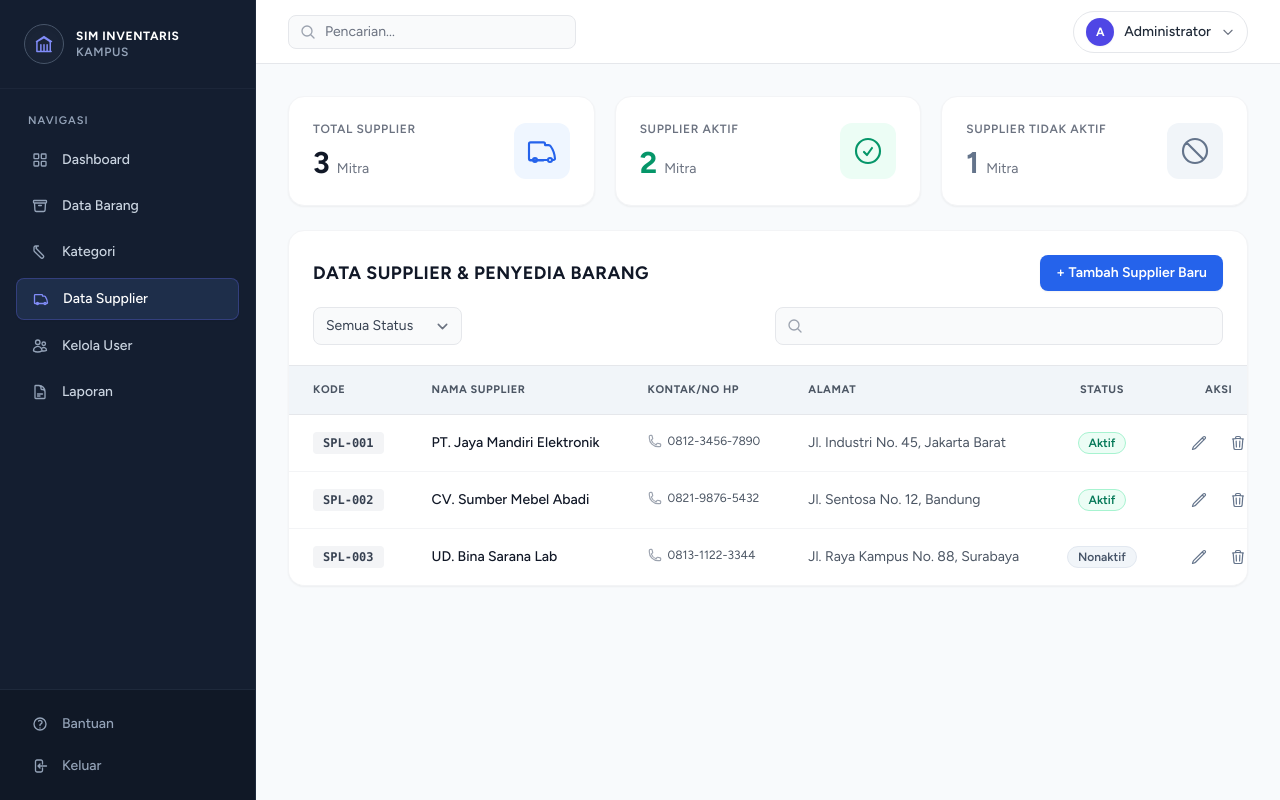
After one commit to nocturnnnnn/sim-inventaris, a Laravel app: page /suppliers in a window 1280 px wide. The commit adds this page. Run offline with Laravel 12, Linux system fonts and the light colour scheme; a user stored in the database is signed in; data comes from the database, SQL or seed files in the repository; style sheets or scripts are compiled from the project's sources.

Commit message:
feat: rilis sistem manajemen inventaris terpadu (modul supplier, seeder hash, pembaruan README pengembang)

```diff
--- a/app/Http/Controllers/DashboardController.php
+++ b/app/Http/Controllers/DashboardController.php
@@ -9,7 +9,7 @@ class DashboardController extends Controller
 {
     public function index(Request $request)
     {
-        // 3 Widget Ringkasan Statistik Sesuai Wireframe
+        // Ringkasan Statistik Utama Inventaris
         $totalJenis = Item::count();
         $totalStok = Item::sum('stok') ?? 0;
         $totalRusak = Item::where('kondisi', 'Rusak')->count();
--- /dev/null
+++ b/app/Http/Controllers/SupplierController.php
@@ -0,0 +1,88 @@
+<?php
+
+namespace App\Http\Controllers;
+
+use App\Models\Supplier;
+use Illuminate\Http\Request;
+use Illuminate\Validation\Rule;
+
+class SupplierController extends Controller
+{
+    public function index(Request $request)
+    {
+        $suppliers = Supplier::query()
+            ->when($request->search, function ($q) use ($request) {
+                $q->where(function ($sub) use ($request) {
+                    $sub->where('nama_supplier', 'like', '%'.$request->search.'%')
+                        ->orWhere('kode_supplier', 'like', '%'.$request->search.'%')
+                        ->orWhere('kontak', 'like', '%'.$request->search.'%');
+                });
+            })
+            ->when($request->status, fn ($q) => $q->where('status', $request->status))
+            ->latest()
+            ->paginate(10)
+            ->withQueryString();
+
+        $totalSupplier = Supplier::count();
+        $totalAktif = Supplier::where('status', 'Aktif')->count();
+        $totalNonaktif = Supplier::where('status', 'Nonaktif')->count();
+
+        return view('suppliers.index', compact('suppliers', 'totalSupplier', 'totalAktif', 'totalNonaktif'));
+    }
+
+    public function create()
+    {
+        return view('suppliers.form', ['supplier' => new Supplier(['status' => 'Aktif'])]);
+    }
+
+    public function store(Request $request)
+    {
+        $validated = $request->validate([
+            'kode_supplier' => ['required', 'string', 'max:50', 'unique:suppliers,kode_supplier'],
+            'nama_supplier' => ['required', 'string', 'max:255'],
+            'kontak' => ['required', 'string', 'max:50'],
+            'alamat' => ['required', 'string'],
+            'status' => ['required', 'in:Aktif,Nonaktif'],
+        ]);
+
+        Supplier::create($validated);
+
+        return redirect()->route('suppliers.index')
+            ->with('success', 'Data supplier '.$validated['nama_supplier'].' berhasil ditambahkan!');
+    }
+
+    public function show(Supplier $supplier)
+    {
+        return redirect()->route('suppliers.edit', $supplier);
+    }
+
+    public function edit(Supplier $supplier)
+    {
+        return view('suppliers.form', compact('supplier'));
+    }
+
+    public function update(Request $request, Supplier $supplier)
+    {
+        $validated = $request->validate([
+            'kode_supplier' => ['required', 'string', 'max:50', Rule::unique('suppliers', 'kode_supplier')->ignore($supplier->id)],
+            'nama_supplier' => ['required', 'string', 'max:255'],
+            'kontak' => ['required', 'string', 'max:50'],
+            'alamat' => ['required', 'string'],
+            'status' => ['required', 'in:Aktif,Nonaktif'],
+        ]);
+
+        $supplier->update($validated);
+
+        return redirect()->route('suppliers.index')
+            ->with('success', 'Data supplier '.$supplier->nama_supplier.' berhasil diperbarui!');
+    }
+
+    public function destroy(Supplier $supplier)
+    {
+        $nama = $supplier->nama_supplier;
+        $supplier->delete();
+
+        return redirect()->route('suppliers.index')
+            ->with('success', 'Supplier '.$nama.' berhasil dihapus!');
+    }
+}
--- /dev/null
+++ b/app/Models/Supplier.php
@@ -0,0 +1,33 @@
+<?php
+
+namespace App\Models;
+
+use Illuminate\Database\Eloquent\Builder;
+use Illuminate\Database\Eloquent\Factories\HasFactory;
+use Illuminate\Database\Eloquent\Model;
+use Illuminate\Support\Carbon;
+
+/**
+ * @property int $id
+ * @property string $kode_supplier
+ * @property string $nama_supplier
+ * @property string $kontak
+ * @property string $alamat
+ * @property string $status
+ * @property Carbon|null $created_at
+ * @property Carbon|null $updated_at
+ *
+ * @mixin Builder
+ */
+class Supplier extends Model
+{
+    use HasFactory;
+
+    protected $fillable = [
+        'kode_supplier',
+        'nama_supplier',
+        'kontak',
+        'alamat',
+        'status',
+    ];
+}
--- a/composer.json
+++ b/composer.json
@@ -1,9 +1,9 @@
 {
     "$schema": "https://getcomposer.org/schema.json",
-    "name": "laravel/laravel",
+    "name": "nocturn/sim-inventaris",
     "type": "project",
-    "description": "The skeleton application for the Laravel framework.",
-    "keywords": ["laravel", "framework"],
+    "description": "Sistem Informasi Manajemen Inventaris modern berbasis Laravel 12 & Tailwind CSS.",
+    "keywords": ["laravel", "sim-inventaris", "inventory-management", "laravel12"],
     "license": "MIT",
     "require": {
         "php": "^8.2",
--- a/resources/views/dashboard.blade.php
+++ b/resources/views/dashboard.blade.php
@@ -14,7 +14,7 @@
                 </div>
             @endif
 
-            <!-- 3 Stat Widgets Row (Exact wireframe on screen) -->
+            <!-- Widget Ringkasan Statistik -->
             <div class="grid grid-cols-1 md:grid-cols-3 gap-5">
                 <!-- Widget 1: Total Item Barang -->
                 <div class="bg-white p-6 rounded-2xl shadow-sm border border-gray-100 flex items-center justify-between">
@@ -187,7 +187,7 @@
                     </table>
                 </div>
 
-                <!-- Pagination matching wireframe footer -->
+                <!-- Pagination Halaman -->
                 <div class="px-6 py-4 border-t border-gray-100 flex flex-col sm:flex-row sm:items-center sm:justify-between gap-3 text-xs text-gray-500">
                     <div>
                         Menampilkan
--- a/resources/views/layouts/app.blade.php
+++ b/resources/views/layouts/app.blade.php
@@ -90,6 +90,17 @@
                                     </svg>
                                 </span>
                                 <span>Kategori</span>
+                            </a>
+
+                            <!-- Data Supplier -->
+                            <a href="{{ route('suppliers.index') }}"
+                               class="flex items-center gap-3 px-3.5 py-2.5 rounded-lg text-sm font-medium transition {{ request()->routeIs('suppliers.*') ? 'bg-[#1e2e4a] text-white shadow-sm border border-indigo-500/30' : 'text-slate-300 hover:bg-slate-800/60 hover:text-white' }}">
+                                <span class="w-5 h-5 flex items-center justify-center {{ request()->routeIs('suppliers.*') ? 'text-indigo-400' : 'text-slate-400' }}">
+                                    <svg class="w-4 h-4" fill="none" stroke="currentColor" stroke-width="2" viewBox="0 0 24 24">
+                                        <path stroke-linecap="round" stroke-linejoin="round" d="M8.25 18.75a1.5 1.5 0 01-3 0m3 0a1.5 1.5 0 00-3 0m3 0h6m-9 0H3.375a1.125 1.125 0 01-1.125-1.125V14.25m17.25 4.5a1.5 1.5 0 01-3 0m3 0a1.5 1.5 0 00-3 0m3 0h1.125c.621 0 1.129-.504 1.09-1.124a17.902 17.902 0 00-3.213-9.193 2.056 2.056 0 00-1.58-.86H14.25M16.5 18.75h-2.25m0-11.177v-.948c0-.621-.504-1.125-1.125-1.125H3.375c-.621 0-1.125.504-1.125 1.125v11.25c0 .621.504 1.125 1.125 1.125h9.75"/>
+                                    </svg>
+                                </span>
+                                <span>Data Supplier</span>
                             </a>
 
                             <!-- Kelola User (Admin Khusus) -->
--- a/resources/views/layouts/navigation.blade.php
+++ b/resources/views/layouts/navigation.blade.php
@@ -17,6 +17,9 @@
                     </x-nav-link>
                     <x-nav-link :href="route('items.index')" :active="request()->routeIs('items.*')">
                         {{ __('Kelola Barang') }}
+                    </x-nav-link>
+                    <x-nav-link :href="route('suppliers.index')" :active="request()->routeIs('suppliers.*')">
+                        {{ __('Data Supplier') }}
                     </x-nav-link>
                     @if(Auth::user()->role === 'admin')
                         <x-nav-link :href="route('users.index')" :active="request()->routeIs('users.*')">
--- /dev/null
+++ b/resources/views/suppliers/create.blade.php
@@ -0,0 +1 @@
+@include('suppliers.form')
--- /dev/null
+++ b/resources/views/suppliers/edit.blade.php
@@ -0,0 +1 @@
+@include('suppliers.form')
--- /dev/null
+++ b/resources/views/suppliers/index.blade.php
@@ -0,0 +1,210 @@
+<x-app-layout>
+    <div class="py-6 sm:py-8">
+        <div class="max-w-7xl mx-auto px-4 sm:px-6 lg:px-8 space-y-6">
+
+            @if(session('success'))
+                <div class="p-4 rounded-xl bg-emerald-50 border border-emerald-200 text-emerald-800 flex items-center justify-between text-sm shadow-sm">
+                    <div class="flex items-center gap-2.5">
+                        <svg class="w-5 h-5 text-emerald-600 shrink-0" fill="currentColor" viewBox="0 0 20 20">
+                            <path fill-rule="evenodd" d="M10 18a8 8 0 100-16 8 8 0 000 16zm3.707-9.293a1 1 0 00-1.414-1.414L9 10.586 7.707 9.293a1 1 0 00-1.414 1.414l2 2a1 1 0 001.414 0l4-4z" clip-rule="evenodd"/>
+                        </svg>
+                        <span><b>Notifikasi:</b> {{ session('success') }}</span>
+                    </div>
+                </div>
+            @endif
+
+            <div class="grid grid-cols-1 sm:grid-cols-3 gap-5">
+                <div class="bg-white p-6 rounded-2xl shadow-sm border border-gray-100 flex items-center justify-between">
+                    <div>
+                        <p class="text-xs font-semibold text-gray-500 uppercase tracking-wider">TOTAL SUPPLIER</p>
+                        <p class="text-3xl font-extrabold text-gray-900 mt-2">{{ $totalSupplier }} <span class="text-sm font-normal text-gray-500">Mitra</span></p>
+                    </div>
+                    <div class="w-14 h-14 rounded-xl bg-blue-50 text-blue-600 flex items-center justify-center shrink-0">
+                        <svg class="w-8 h-8" fill="none" stroke="currentColor" stroke-width="1.6" viewBox="0 0 24 24">
+                            <path stroke-linecap="round" stroke-linejoin="round" d="M8.25 18.75a1.5 1.5 0 01-3 0m3 0a1.5 1.5 0 00-3 0m3 0h6m-9 0H3.375a1.125 1.125 0 01-1.125-1.125V14.25m17.25 4.5a1.5 1.5 0 01-3 0m3 0a1.5 1.5 0 00-3 0m3 0h1.125c.621 0 1.129-.504 1.09-1.124a17.902 17.902 0 00-3.213-9.193 2.056 2.056 0 00-1.58-.86H14.25M16.5 18.75h-2.25m0-11.177v-.948c0-.621-.504-1.125-1.125-1.125H3.375c-.621 0-1.125.504-1.125 1.125v11.25c0 .621.504 1.125 1.125 1.125h9.75"/>
+                        </svg>
+                    </div>
+                </div>
+
+                <div class="bg-white p-6 rounded-2xl shadow-sm border border-gray-100 flex items-center justify-between">
+                    <div>
+                        <p class="text-xs font-semibold text-gray-500 uppercase tracking-wider">SUPPLIER AKTIF</p>
+                        <p class="text-3xl font-extrabold text-emerald-600 mt-2">{{ $totalAktif }} <span class="text-sm font-normal text-gray-500">Mitra</span></p>
+                    </div>
+                    <div class="w-14 h-14 rounded-xl bg-emerald-50 text-emerald-600 flex items-center justify-center shrink-0">
+                        <svg class="w-8 h-8" fill="none" stroke="currentColor" stroke-width="1.6" viewBox="0 0 24 24">
+                            <path stroke-linecap="round" stroke-linejoin="round" d="M9 12.75L11.25 15 15 9.75M21 12a9 9 0 11-18 0 9 9 0 0118 0z"/>
+                        </svg>
+                    </div>
+                </div>
+
+                <div class="bg-white p-6 rounded-2xl shadow-sm border border-gray-100 flex items-center justify-between">
+                    <div>
+                        <p class="text-xs font-semibold text-gray-500 uppercase tracking-wider">SUPPLIER TIDAK AKTIF</p>
+                        <p class="text-3xl font-extrabold text-slate-500 mt-2">{{ $totalNonaktif }} <span class="text-sm font-normal text-gray-500">Mitra</span></p>
+                    </div>
+                    <div class="w-14 h-14 rounded-xl bg-slate-100 text-slate-500 flex items-center justify-center shrink-0">
+                        <svg class="w-8 h-8" fill="none" stroke="currentColor" stroke-width="1.6" viewBox="0 0 24 24">
+                            <path stroke-linecap="round" stroke-linejoin="round" d="M18.364 18.364A9 9 0 005.636 5.636m12.728 12.728A9 9 0 015.636 5.636m12.728 12.728L5.636 5.636"/>
+                        </svg>
+                    </div>
+                </div>
+            </div>
+
+            <div class="bg-white rounded-2xl shadow-sm border border-gray-100 overflow-hidden">
+
+                <div class="p-6 pb-4 flex flex-col sm:flex-row sm:items-center sm:justify-between gap-4">
+                    <div>
+                        <h3 class="text-base sm:text-lg font-bold text-gray-900 uppercase tracking-wide">
+                            DATA SUPPLIER & PENYEDIA BARANG
+                        </h3>
+                    </div>
+
+                    <a href="{{ route('suppliers.create') }}"
+                       class="inline-flex items-center justify-center gap-1.5 px-4 py-2 bg-[#2563eb] hover:bg-blue-700 text-white text-xs sm:text-sm font-semibold rounded-lg shadow-sm transition">
+                        <span>+ Tambah Supplier Baru</span>
+                    </a>
+                </div>
+
+                <div class="px-6 pb-5">
+                    <form method="GET" action="{{ route('suppliers.index') }}" class="flex flex-wrap items-center gap-3">
+                        <div class="relative">
+                            <select name="status" onchange="this.form.submit()"
+                                    class="text-xs sm:text-sm rounded-lg border-gray-200 bg-gray-50 focus:bg-white text-gray-700 py-2 pl-3 pr-8 shadow-none focus:ring-1 focus:ring-blue-500 focus:border-blue-500">
+                                <option value="">Semua Status</option>
+                                <option value="Aktif" @selected(request('status') == 'Aktif')>Status: Aktif</option>
+                                <option value="Nonaktif" @selected(request('status') == 'Nonaktif')>Status: Nonaktif</option>
+                            </select>
+                        </div>
+
+                        <div class="relative flex-1 min-w-[200px] max-w-md ml-auto">
+                            <span class="absolute inset-y-0 left-0 flex items-center pl-3 pointer-events-none text-gray-400">
+                                <svg class="w-4 h-4" fill="none" stroke="currentColor" stroke-width="2" viewBox="0 0 24 24">
+                                    <path stroke-linecap="round" stroke-linejoin="round" d="M21 21l-5.197-5.197m0 0A7.5 7.5 0 105.196 5.196a7.5 7.5 0 0010.607 10.607z"/>
+                                </svg>
+                            </span>
+                            <input type="text" name="search" value="{{ request('search') }}"
+                                   class="w-full pl-9 pr-3 py-2 text-xs sm:text-sm bg-gray-50 border border-gray-200 rounded-lg focus:bg-white focus:border-blue-500 focus:ring-1 focus:ring-blue-500 transition">
+                        </div>
+
+                        @if(request('search') || request('status'))
+                            <a href="{{ route('suppliers.index') }}" class="text-xs text-blue-600 hover:underline px-2">Reset</a>
+                        @endif
+                    </form>
+                </div>
+
+                <div class="overflow-x-auto">
+                    <table class="min-w-full text-left text-xs sm:text-sm text-gray-700">
+                        <thead class="bg-[#f1f5f9] text-gray-600 font-bold uppercase tracking-wider text-[11px] border-y border-gray-200">
+                            <tr>
+                                <th scope="col" class="px-6 py-3.5">KODE </th>
+                                <th scope="col" class="px-6 py-3.5">NAMA SUPPLIER</th>
+                                <th scope="col" class="px-6 py-3.5">KONTAK/NO HP</th>
+                                <th scope="col" class="px-6 py-3.5">ALAMAT</th>
+                                <th scope="col" class="px-6 py-3.5 text-center">STATUS</th>
+                                <th scope="col" class="px-6 py-3.5 text-center">AKSI</th>
+                            </tr>
+                        </thead>
+                        <tbody class="divide-y divide-gray-100 bg-white">
+                            @forelse($suppliers as $supplier)
+                                <tr class="hover:bg-slate-50/80 transition">
+                                    <td class="px-6 py-3.5 font-medium text-gray-900 whitespace-nowrap">
+                                        <span class="font-mono text-xs font-bold text-gray-700 bg-gray-100 px-2.5 py-1 rounded">
+                                            {{ $supplier->kode_supplier }}
+                                        </span>
+                                    </td>
+                                    <td class="px-6 py-3.5 text-gray-900 whitespace-nowrap font-medium">
+                                        {{ $supplier->nama_supplier }}
+                                    </td>
+                                    <td class="px-6 py-3.5 text-gray-700 whitespace-nowrap">
+                                        <span class="inline-flex items-center gap-1.5 text-xs text-gray-600">
+                                            <svg class="w-3.5 h-3.5 text-gray-400" fill="none" stroke="currentColor" stroke-width="2" viewBox="0 0 24 24">
+                                                <path stroke-linecap="round" stroke-linejoin="round" d="M2.25 6.75c0 8.284 6.716 15 15 15h2.25a2.25 2.25 0 002.25-2.25v-1.372c0-.516-.351-.966-.852-1.091l-4.423-1.106c-.44-.11-.902.055-1.173.417l-.97 1.293c-.282.376-.769.542-1.21.38a12.035 12.035 0 01-7.143-7.143c-.162-.441.004-.928.38-1.21l1.293-.97c.363-.271.527-.734.417-1.173L6.963 3.102a1.125 1.125 0 00-1.091-.852H4.5A2.25 2.25 0 002.25 4.5v2.25z"/>
+                                            </svg>
+                                            {{ $supplier->kontak }}
+                                        </span>
+                                    </td>
+                                    <td class="px-6 py-3.5 text-gray-600 max-w-xs truncate" title="{{ $supplier->alamat }}">
+                                        {{ $supplier->alamat }}
+                                    </td>
+                                    <td class="px-6 py-3.5 text-center whitespace-nowrap">
+                                        @if($supplier->status === 'Aktif')
+                                            <span class="inline-flex items-center px-2.5 py-0.5 rounded-full text-xs font-semibold bg-emerald-50 text-emerald-700 border border-emerald-200">
+                                                Aktif
+                                            </span>
+                                        @else
+                                            <span class="inline-flex items-center px-2.5 py-0.5 rounded-full text-xs font-semibold bg-slate-100 text-slate-600 border border-slate-200">
+                                                Nonaktif
+                                            </span>
+                                        @endif
+                                    </td>
+                                    <td class="px-6 py-3.5 text-center whitespace-nowrap space-x-2">
+                                        <a href="{{ route('suppliers.edit', $supplier) }}"
+                                           class="inline-flex p-1.5 text-slate-500 hover:text-blue-600 hover:bg-blue-50 rounded-lg transition"
+                                           title="Edit Supplier">
+                                            <svg class="w-4 h-4" fill="none" stroke="currentColor" stroke-width="1.8" viewBox="0 0 24 24">
+                                                <path stroke-linecap="round" stroke-linejoin="round" d="M16.862 4.487l1.687-1.688a1.875 1.875 0 112.652 2.652L6.832 19.82a4.5 4.5 0 01-1.897 1.13l-2.685.8.8-2.685a4.5 4.5 0 011.13-1.897L16.863 4.487zm0 0L19.5 7.125"/>
+                                            </svg>
+                                        </a>
+
+                                        <form method="POST" action="{{ route('suppliers.destroy', $supplier) }}" class="inline" onsubmit="return confirm('Apakah Anda yakin ingin menghapus data supplier ini?')">
+                                            @csrf
+                                            @method('DELETE')
+                                            <button type="submit"
+                                                    class="inline-flex p-1.5 text-slate-500 hover:text-rose-600 hover:bg-rose-50 rounded-lg transition"
+                                                    title="Hapus Supplier">
+                                                <svg class="w-4 h-4" fill="none" stroke="currentColor" stroke-width="1.8" viewBox="0 0 24 24">
+                                                    <path stroke-linecap="round" stroke-linejoin="round" d="M14.74 9l-.346 9m-4.788 0L9.26 9m9.968-3.21c.342.052.682.107 1.022.166m-1.022-.165L18.16 19.673a2.25 2.25 0 01-2.244 2.077H8.084a2.25 2.25 0 01-2.244-2.077L4.772 5.79m14.456 0a48.108 48.108 0 00-3.478-.397m-12 .562c.34-.059.68-.114 1.022-.165m0 0a48.11 48.11 0 013.478-.397m7.5 0v-.916c0-1.18-.91-2.164-2.09-2.201a51.964 51.964 0 00-3.32 0c-1.18.037-2.09 1.022-2.09 2.201v.916m7.5 0a48.667 48.667 0 00-7.5 0"/>
+                                                </svg>
+                                            </button>
+                                        </form>
+                                    </td>
+                                </tr>
+                            @empty
+                                <tr>
+                                    <td colspan="6" class="px-6 py-12 text-center text-gray-400 text-sm">
+                                        Belum ada data supplier yang terdaftar.
+                                    </td>
+                                </tr>
+                            @endforelse
+                        </tbody>
+                    </table>
+                </div>
+
+                @if($suppliers->hasPages())
+                    <div class="px-6 py-4 border-t border-gray-100 flex flex-col sm:flex-row sm:items-center sm:justify-between gap-3 text-xs text-gray-500">
+                        <div>
+                            Menampilkan
+                            <span class="font-medium text-gray-800">{{ $suppliers->firstItem() ?? 0 }}</span>
+                            -
+                            <span class="font-medium text-gray-800">{{ $suppliers->lastItem() ?? 0 }}</span>
+                            dari
+                            <span class="font-medium text-gray-800">{{ $suppliers->total() }}</span>
+                            supplier
+                        </div>
+
+                        <div class="flex items-center gap-1.5 ml-auto">
+                            @if($suppliers->onFirstPage())
+                                <span class="px-2.5 py-1 text-gray-300 border border-gray-200 rounded bg-gray-50 cursor-not-allowed">&lt;</span>
+                            @else
+                                <a href="{{ $suppliers->previousPageUrl() }}" class="px-2.5 py-1 text-gray-700 border border-gray-200 rounded hover:bg-gray-100 transition">&lt;</a>
+                            @endif
+
+                            <span class="px-3 py-1 font-semibold text-gray-700 border border-gray-200 rounded bg-white">
+                                Hal {{ $suppliers->currentPage() }} dari {{ $suppliers->lastPage() }}
+                            </span>
+
+                            @if($suppliers->hasMorePages())
+                                <a href="{{ $suppliers->nextPageUrl() }}" class="px-2.5 py-1 text-gray-700 border border-gray-200 rounded hover:bg-gray-100 transition">&gt;</a>
+                            @else
+                                <span class="px-2.5 py-1 text-gray-300 border border-gray-200 rounded bg-gray-50 cursor-not-allowed">&gt;</span>
+                            @endif
+                        </div>
+                    </div>
+                @endif
+
+            </div>
+
+        </div>
+    </div>
+</x-app-layout>
--- /dev/null
+++ b/resources/views/suppliers/show.blade.php
@@ -0,0 +1 @@
+@include('suppliers.form')
--- a/routes/web.php
+++ b/routes/web.php
@@ -5,6 +5,7 @@ use App\Http\Controllers\DashboardController;
 use App\Http\Controllers\ItemController;
 use App\Http\Controllers\ProfileController;
 use App\Http\Controllers\ReportController;
+use App\Http\Controllers\SupplierController;
 use App\Http\Controllers\UserController;
 use Illuminate\Support\Facades\Route;
 
@@ -18,6 +19,7 @@ Route::middleware(['auth'])->group(function () {
     Route::get('/dashboard', [DashboardController::class, 'index'])->name('dashboard');
     Route::get('/kategori', [CategoryController::class, 'index'])->name('categories.index');
     Route::resource('items', ItemController::class);
+    Route::resource('suppliers', SupplierController::class);
 
     // Khusus Admin: Kelola User & Ubah Role Staf
     Route::middleware(['role:admin'])->group(function () {
```
Also changed, not shown: database/seeders/DatabaseSeeder.php (+40 -8 lines), resources/views/suppliers/form.blade.php (added, +92 -0 lines), README.md, database/migrations/2026_11_14_063657_create_suppliers_table.php (added), 3 other files.
